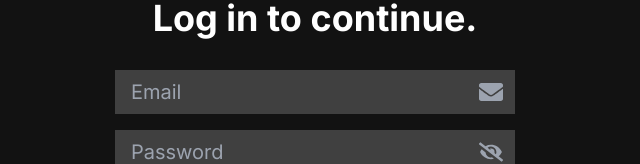
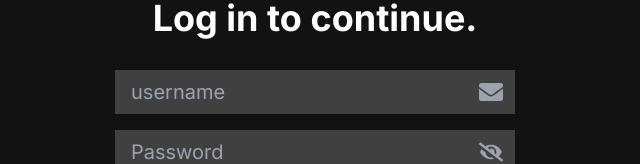
Before and after one commit to Dev-Cloud-Spotify/spotify-back-office, a Next.js app: page / in a window 1280 px wide. Shown: the part 238-402 px from the top of the page, without its empty margins (325-965 px from the left). Built offline with nearby package versions, Linux system fonts and the light colour scheme.

Commit message:
modif bouton register et email username

```diff
--- a/src/components/forms/LoginForm.jsx
+++ b/src/components/forms/LoginForm.jsx
@@ -8,7 +8,7 @@ import { RoundedBoutton } from '../utilities/Elements';
 const LoginForm = () => {
     const router = useRouter();
     const [formData, setFormData] = useState({
-        email: '',
+        username: '',
         password: ''
     });
     const [showPassword, setShowPassword] = useState(false);
@@ -35,7 +35,7 @@ const LoginForm = () => {
 
             <div className='w-full flex flex-col gap-4 text-xl mt-4'>
                 <div className='relative items-center'>
-                    <input type="text" name='email' placeholder='Email' className='w-full px-4 py-2 bg-[#404040]' onChange={handleChange} />
+                    <input type="text" name='username' placeholder='username' className='w-full px-4 py-2 bg-[#404040]' onChange={handleChange} />
                     <FaEnvelope className='absolute top-1/2 transform -translate-y-1/2 right-3 text-2xl text-gray-400' />
                 </div>
                 <div className='relative items-center'>
@@ -58,7 +58,7 @@ const LoginForm = () => {
                 </div>
 
                 {/* <button className='w-full py-3 bg-blue-600 text-black font-bold text-xl rounded-full'>REGISTER</button> */}
-                <RoundedBoutton className={'bg-blue-600'} handleClick={()=> router.push('/register')} text='REGISTER' />
+                <RoundedBoutton className={'bg-blue-600'} disabled='true' handleClick={()=> router.push('/register')} text='REGISTER' />
             </div>
 
 
--- a/src/components/utilities/Elements.jsx
+++ b/src/components/utilities/Elements.jsx
@@ -1,8 +1,8 @@
 import React from 'react';
 
-export const RoundedBoutton = ({handleClick, text, className}) => {
+export const RoundedBoutton = ({handleClick, text, className, disabled}) => {
     return (
-        <button className={`w-full py-3 text-black font-bold text-xl rounded-full ${className}`} onClick={handleClick}>
+        <button className={`w-full py-3 text-black font-bold text-xl rounded-full ${className}`}  onClick={handleClick} disabled={disabled}>
             {text}
         </button>
     );
```
